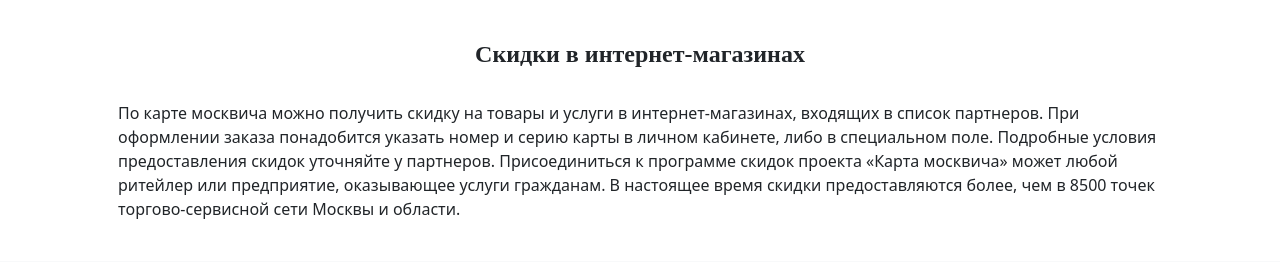
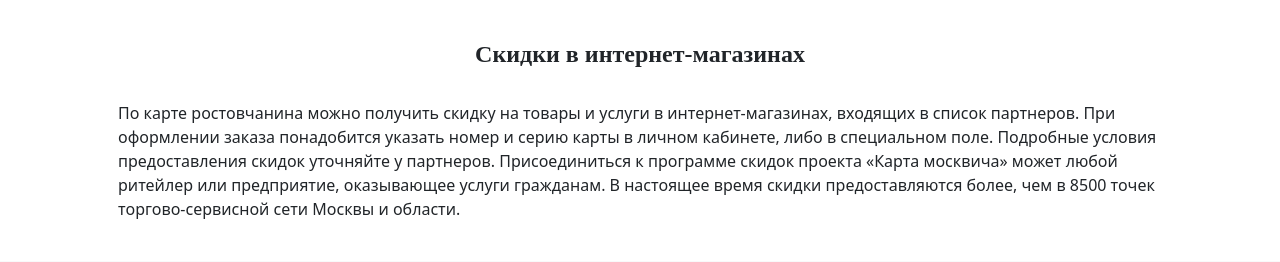
Before and after one commit to alesiatants/KartaRostovhanina, a PHP site: page /about_project.php in a window 1280 px wide. Shown: the part 1147-1409 px from the top of the page. Run offline with PHP 8.4, Linux system fonts and the light colour scheme; some libraries are stand-ins or nearby versions; some web fonts are replaced.

Commit message:
Update about_project.php

```diff
--- a/about_project.php
+++ b/about_project.php
@@ -133,7 +133,7 @@
 Чтобы получить скидку, предъявите карту перед оплатой покупки или услуги.</p>
 <h4 align="center" class="pt-4 pb-4">Скидки в интернет-магазинах</h4>
 <p>
-По карте москвича можно получить скидку на товары и услуги в интернет-магазинах, входящих в список партнеров.
+По карте ростовчанина можно получить скидку на товары и услуги в интернет-магазинах, входящих в список партнеров.
 
 При оформлении заказа понадобится указать номер и серию карты в личном кабинете, либо в специальном поле.
 Подробные условия предоставления скидок уточняйте у партнеров.
```
